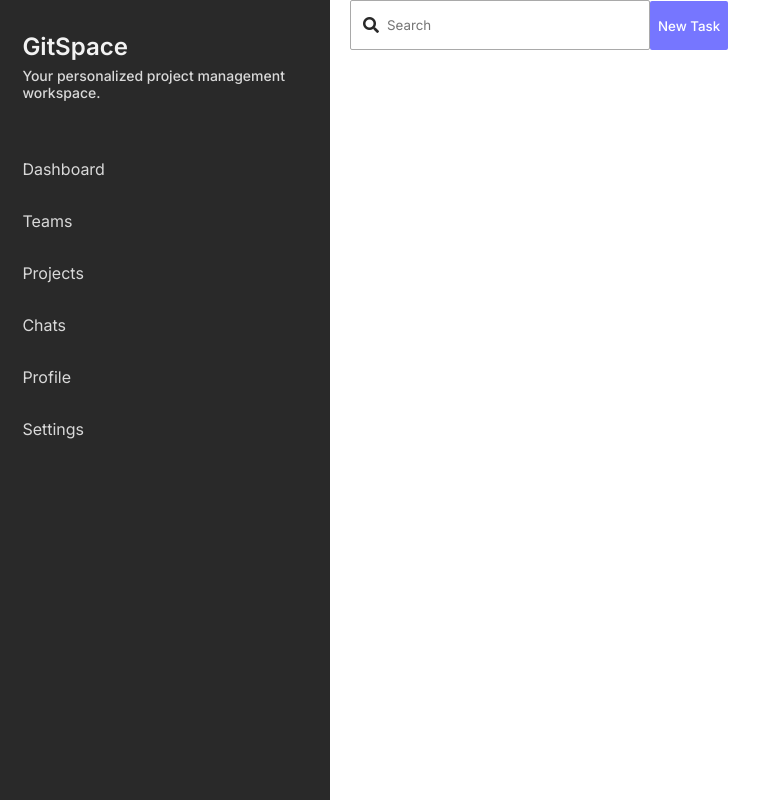
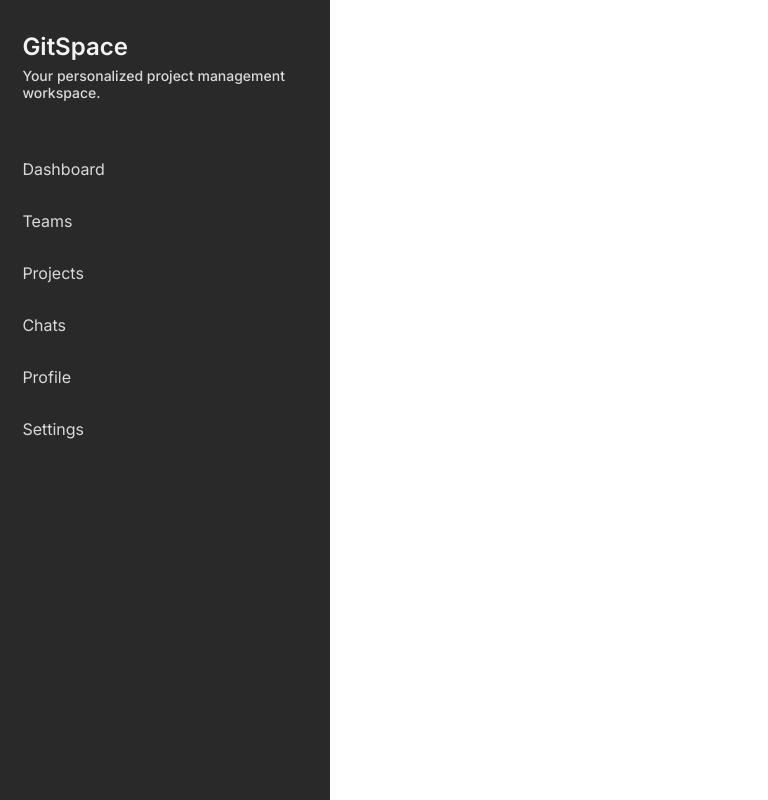
Before and after one commit to yashsehgal/dashboard-ui, a React (Create React App) app: page / in a window 1280 px wide. Shown: the whole page, without its empty margins (0-768 px from the left). Built offline with nearby package versions, Linux system fonts and the light colour scheme.

Commit message:
m-update: dashboard header cleaned

```diff
--- a/src/views/Dashboard/index.js
+++ b/src/views/Dashboard/index.js
@@ -1,15 +1,10 @@
 import React from 'react'
-import { PrimaryButton } from '../../styled-components/widgets/Button'
-import Input from '../../styled-components/widgets/Input'
 import './style.views.dashboard.css'
 
 export default function Dashboard () {
   return (
     <div className='view view__dashboard'>
-      <div className='search-input-wrapper' style={{ display: 'flex' }}>
-        <Input icon='fas fa-search' placeholder='Search' />
-        <PrimaryButton value='New Task' />
-      </div>
+
     </div>
   )
 }
```
